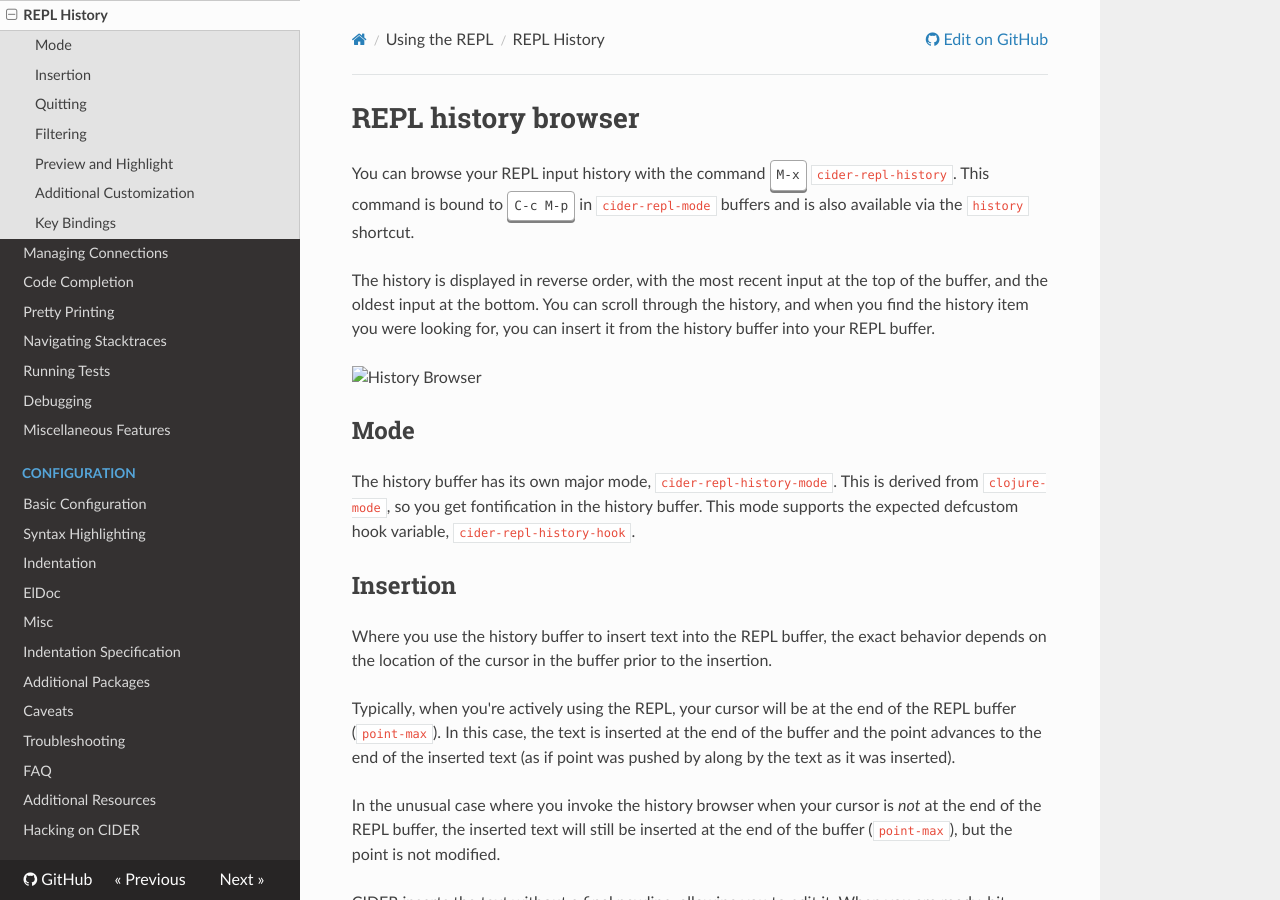
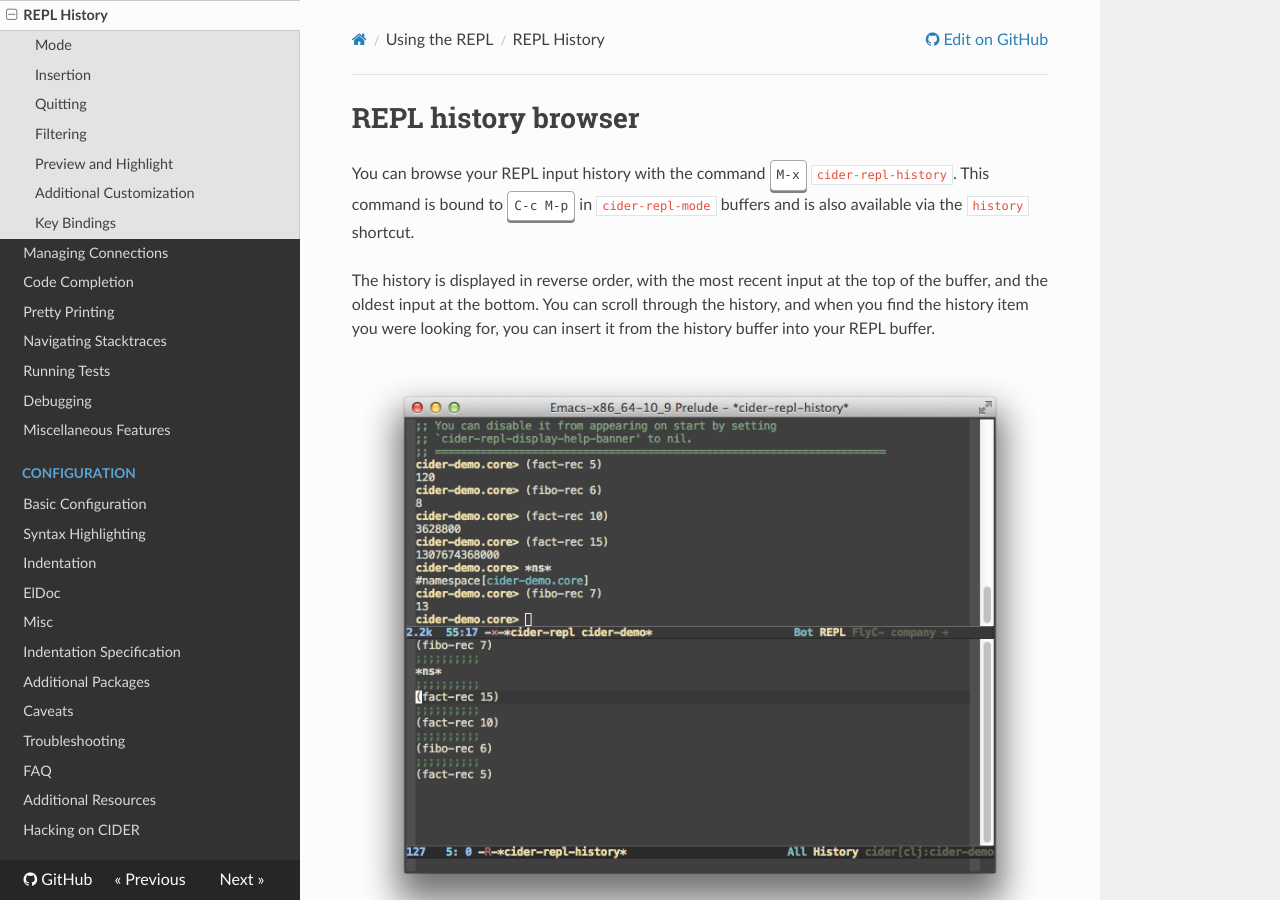
Before and after one commit to clojure-emacs/cider, an MkDocs documentation site: the page built from doc/repl/history_browser.md, in a window 1280 px wide and 900 px high. Built offline with MkDocs 1.6.1, drawn with Linux system fonts in a browser that asks for light colours; nearby versions of some CDN libraries; old or Windows-style settings are respelled for this version of MkDocs.

Commit message:
Fix a broken link

```diff
--- a/doc/repl/history_browser.md
+++ b/doc/repl/history_browser.md
@@ -11,7 +11,7 @@
 were looking for, you can insert it from the history buffer into your
 REPL buffer.
 
-![History Browser](images/history_browser.png)
+![History Browser](../images/history_browser.png)
 
 ## Mode
 
```
